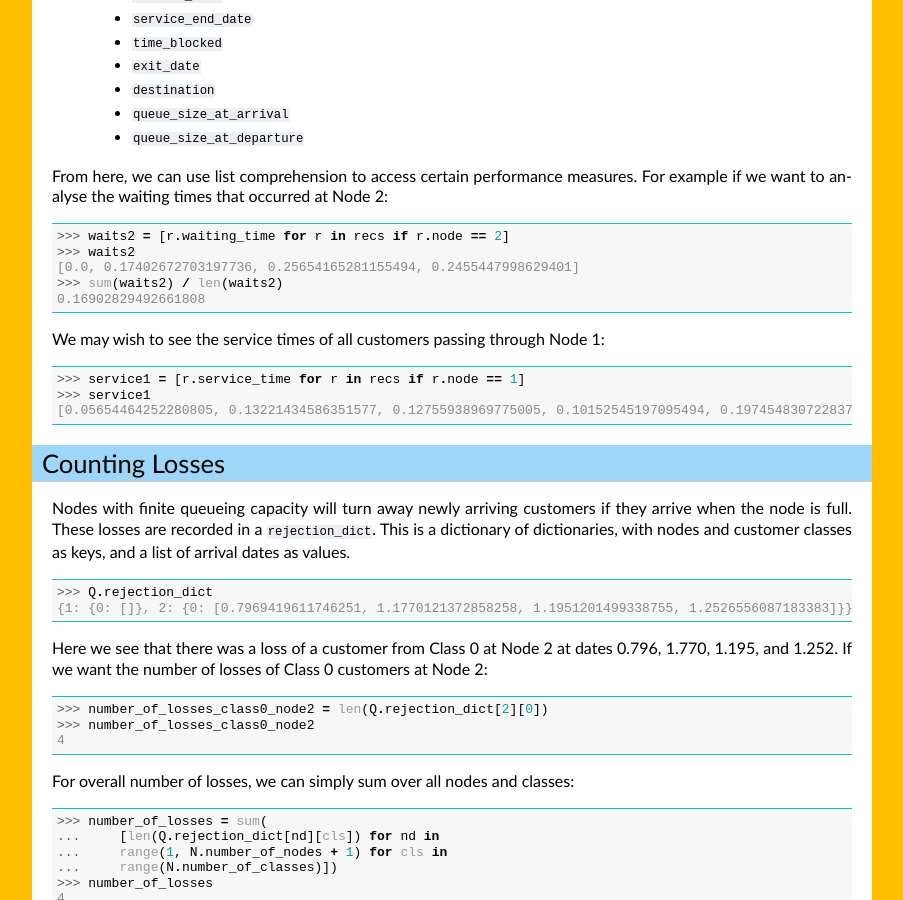
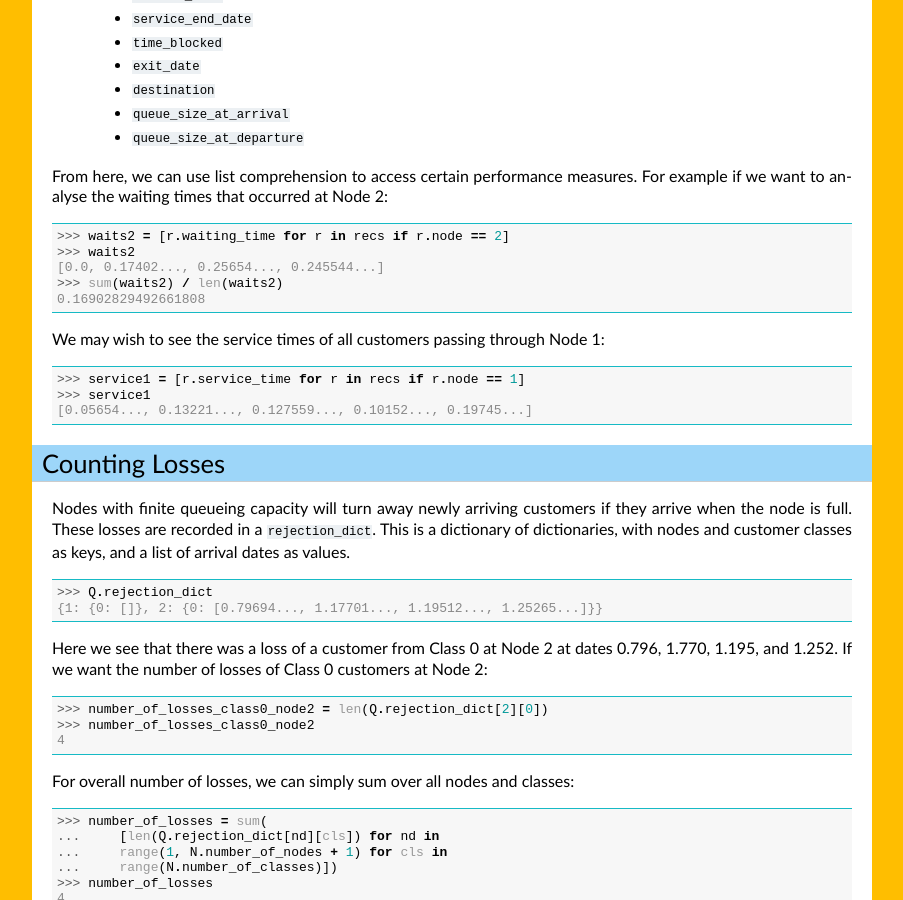
Before and after one commit to CiwPython/Ciw, a Sphinx documentation site: the page built from docs/Basics/results.rst, in a window 1280 px wide and 900 px high, scrolled down 1133 px. Shown: the whole window, without its empty margins (318-1221 px from the left). Built offline with Sphinx 7.4.7, drawn with Linux system fonts in a browser that asks for light colours.

Commit message:
use ELLIPSE in doctests.py

```diff
--- a/docs/Basics/results.rst
+++ b/docs/Basics/results.rst
@@ -74,7 +74,7 @@ From here, we can use list comprehension to access certain performance measures.
 
     >>> waits2 = [r.waiting_time for r in recs if r.node == 2]
     >>> waits2
-    [0.0, 0.17402672703197736, 0.25654165281155494, 0.2455447998629401]
+    [0.0, 0.17402..., 0.25654..., 0.245544...]
     >>> sum(waits2) / len(waits2)
     0.16902829492661808
 
@@ -82,7 +82,7 @@ We may wish to see the service times of all customers passing through Node 1:
 
     >>> service1 = [r.service_time for r in recs if r.node == 1]
     >>> service1
-    [0.05654464252280805, 0.13221434586351577, 0.12755938969775005, 0.10152545197095494, 0.1974548307228372]
+    [0.05654..., 0.13221..., 0.127559..., 0.10152..., 0.19745...]
 
 
 .. _count_losses:
@@ -94,7 +94,7 @@ Counting Losses
 Nodes with finite queueing capacity will turn away newly arriving customers if they arrive when the node is full. These losses are recorded in a :code:`rejection_dict`. This is a dictionary of dictionaries, with nodes and customer classes as keys, and a list of arrival dates as values.
 
     >>> Q.rejection_dict
-    {1: {0: []}, 2: {0: [0.7969419611746251, 1.1770121372858258, 1.1951201499338755, 1.2526556087183383]}}
+    {1: {0: []}, 2: {0: [0.79694..., 1.17701..., 1.19512..., 1.25265...]}}
 
 Here we see that there was a loss of a customer from Class 0 at Node 2 at dates 0.796, 1.770, 1.195, and 1.252.
 If we want the number of losses of Class 0 customers at Node 2:
--- a/doctests.py
+++ b/doctests.py
@@ -7,7 +7,8 @@ def load_tests(loader, tests, ignore):
     for root, dirs, files in os.walk("./docs"):
         for f in files:
             if f.endswith(".rst"):
-                 tests.addTests(doctest.DocFileSuite(os.path.join(root, f)))
+                 tests.addTests(doctest.DocFileSuite(os.path.join(root, f),
+                 	optionflags=doctest.ELLIPSIS))
 
     return tests
 
```
